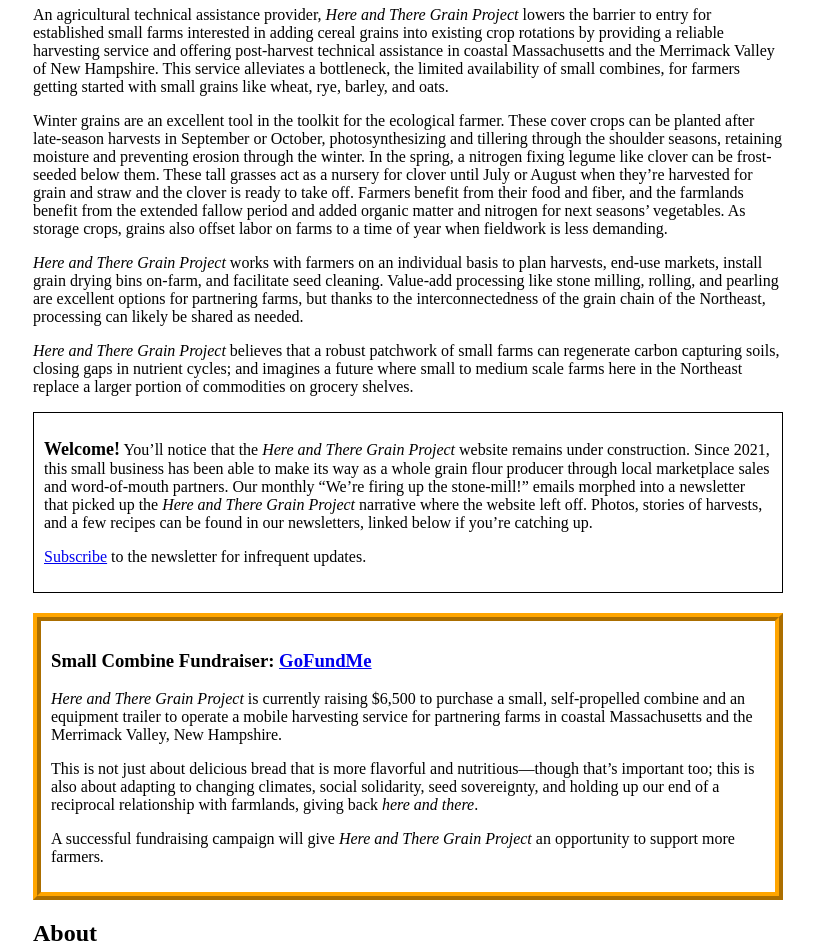
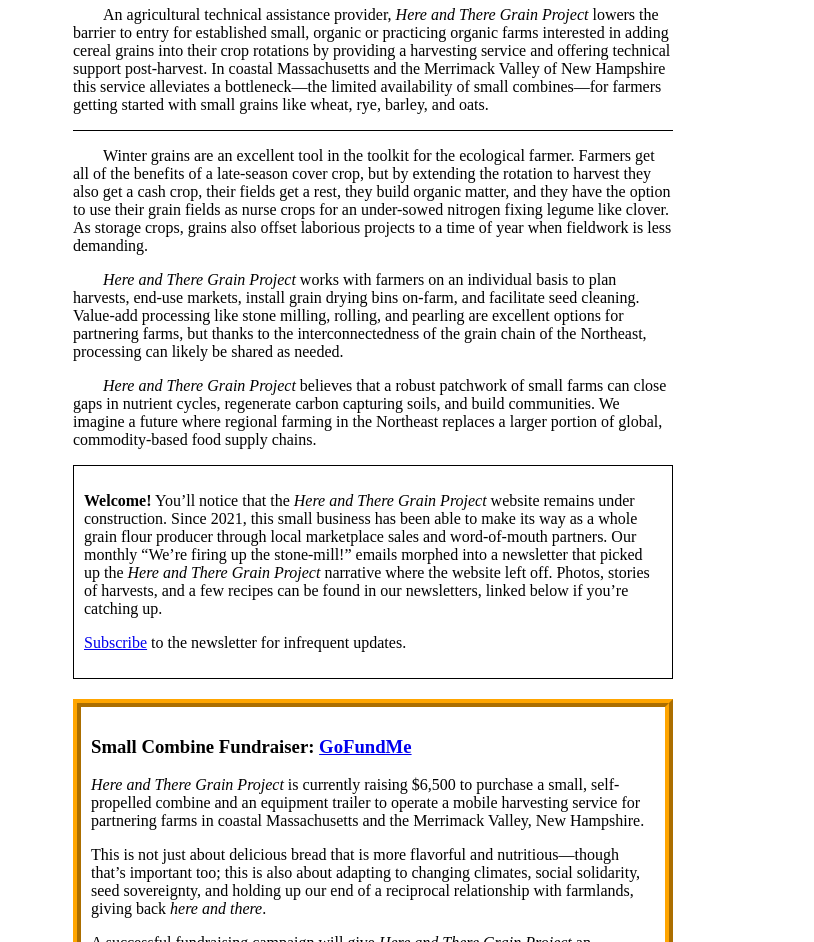
Before and after one commit to drewandrew/here-and-there, a website: page index.html in a window 1280 px wide. Shown: the part 380-1322 px from the top of the page, without its empty margins (232-1046 px from the left). Drawn offline with Linux system fonts and the light colour scheme.

Commit message:
Update style and gist

```diff
--- a/index.css
+++ b/index.css
@@ -15,21 +15,36 @@
   width: 100%;
 }
 
+img {
+  width: 100%;
+}
+
+h2 {
+  padding-top: 40px;
+}
+
 .logo {
   max-width: 50%;
   margin: 20px auto;
 }
+.contents {
+  max-width: 80%;
+  padding: 0 40px;
+  margin: 0;
+}
 
-img {
-  width: 100%;
+.description {
+  text-indent: 30px;
+}
+
+.gist {
+  border-bottom: solid 1px;
+  padding-bottom: 16px;
 }
 
 .construction-warning {
   padding: 10px;
-}
-
-.welcome {
-  font-size: 18px;
+  border: 1px solid black;
 }
 
 .fundraiser {
@@ -37,3 +52,7 @@
   margin-top: 20px;
   padding: 10px;
 }
+
+.resources {
+  overflow-wrap: break-word;
+}
--- a/index.html
+++ b/index.html
@@ -16,27 +16,27 @@
   <div class="logo">
     <img src="https://github.com/drewandrew/here-and-there/blob/main/assets/hereandthere-small.png?raw=true"/>
   </div>
-  <div class="header">
+  <div class="contents">
     <h1>
       Here and There Grain Project
     </h1>
 
-    <div class="gist">
-      <p class="">
-        An agricultural technical assistance provider, <i>Here and There Grain Project</i> lowers the barrier to entry for established small farms interested in adding cereal grains into existing crop rotations by providing a reliable harvesting service and offering post-harvest technical assistance in coastal Massachusetts and the Merrimack Valley of New Hampshire. This service alleviates a bottleneck, the limited availability of small combines, for farmers getting started with small grains like wheat, rye, barley, and oats.
+    <div class="description">
+      <p class="gist">
+        An agricultural technical assistance provider, <i>Here and There Grain Project</i> lowers the barrier to entry for established small, organic or practicing organic farms interested in adding cereal grains into their crop rotations by providing a harvesting service and offering technical support post-harvest. In coastal Massachusetts and the Merrimack Valley of New Hampshire this service alleviates a bottleneck—the limited availability of small combines—for farmers getting started with small grains like wheat, rye, barley, and oats.
       </p>
       <p>
-        Winter grains are an excellent tool in the toolkit for the ecological farmer. These cover crops can be planted after late-season harvests in September or October, photosynthesizing and tillering through the shoulder seasons, retaining moisture and preventing erosion through the winter. In the spring, a nitrogen fixing legume like clover can be frost-seeded below them. These tall grasses act as a nursery for clover until July or August when they’re harvested for grain and straw and the clover is ready to take off. Farmers benefit from their food and fiber, and the farmlands benefit from the extended fallow period and added organic matter and nitrogen for next seasons’ vegetables. As storage crops, grains also offset labor on farms to a time of year when fieldwork is less demanding.
+        Winter grains are an excellent tool in the toolkit for the ecological farmer. Farmers get all of the benefits of a late-season cover crop, but by extending the rotation to harvest they also get a cash crop, their fields get a rest, they build organic matter, and they have the option to use their grain fields as nurse crops for an under-sowed nitrogen fixing legume like clover. As storage crops, grains also offset laborious projects to a time of year when fieldwork is less demanding.
       </p>
       <p>
         <i>Here and There Grain Project</i> works with farmers on an individual basis to plan harvests, end-use markets, install grain drying bins on-farm, and facilitate seed cleaning. Value-add processing like stone milling, rolling, and pearling are excellent options for partnering farms, but thanks to the interconnectedness of the grain chain of the Northeast, processing can likely be shared as needed.
       </p>
       <p>
-        <i>Here and There Grain Project</i> believes that a robust patchwork of small farms can regenerate carbon capturing soils, closing gaps in nutrient cycles; and imagines a future where small to medium scale farms here in the Northeast replace a larger portion of commodities on grocery shelves.
+        <i>Here and There Grain Project</i> believes that a robust patchwork of small farms can close gaps in nutrient cycles, regenerate carbon capturing soils, and build communities. We imagine a future where regional farming in the Northeast replaces a larger portion of global, commodity-based food supply chains.
       </p>
     </div>
 
-    <div class="construction-warning" style="border: 1px solid black;">
+    <div class="construction-warning">
       <p>
         <b class="welcome">Welcome!</b> You’ll notice that the <i>Here and There Grain Project</i> website remains under construction. Since 2021, this small business has been able to make its way as a whole grain flour producer through local marketplace sales and word-of-mouth partners. Our monthly “We’re firing up the stone-mill!” emails morphed into a newsletter that picked up the <i>Here and There Grain Project</i> narrative where the website left off. Photos, stories of harvests, and a few recipes can be found in our newsletters, linked below if you’re catching up.
       </p>
@@ -316,7 +316,7 @@
       </div>
     </div>
 
-    <div class="bibliography">
+    <div class="resources">
       <h2>Resources</h2>
       <p>
         [1] The Organic Grain Grower by Jack Lazor, book preview: <a href="https://books.google.com/books?id=nvXAz2w50FIC&lpg=PR1&dq=The%20Organic%20Grain%20Gro">https://books.google.com/books?id=nvXAz2w50FIC&lpg=PR1&dq=The%20Organic%20Grain%20Gro</a>
```
